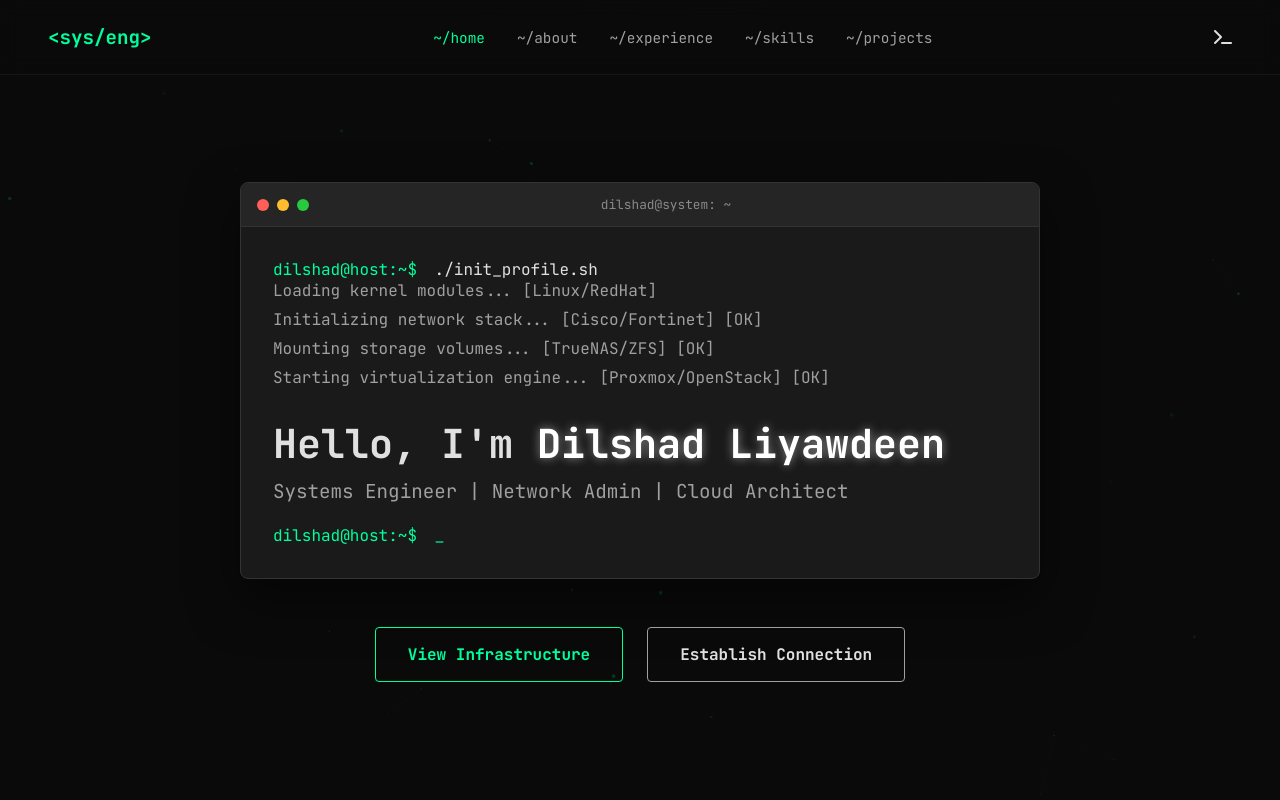
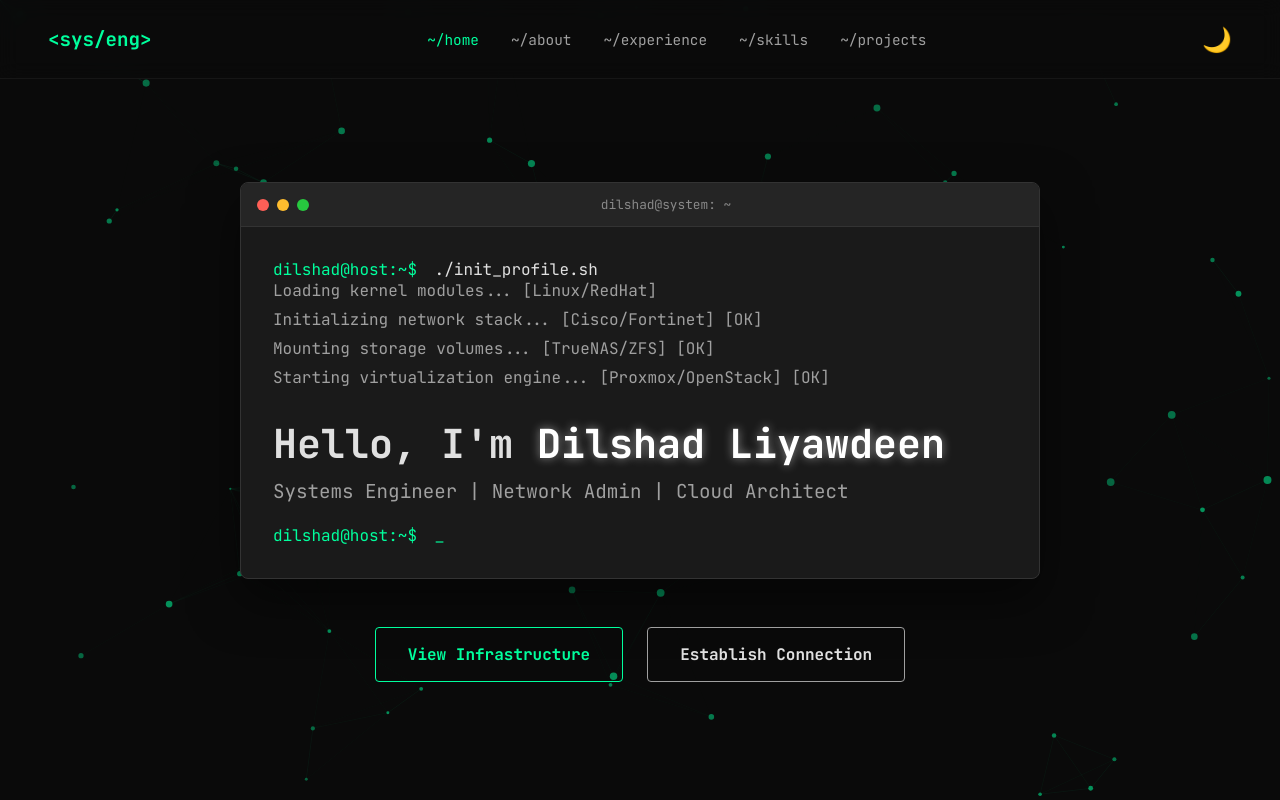
Before and after one commit to dilshadliyawdeen-source/cloud-resume, a plain HTML site: page index.html in a window 1280 px wide. Both pictures are taken after a click on the link "~/home". Shown: the top 800 px of the page. Drawn offline with Linux system fonts and the light colour scheme.

Commit message:
Add interactive background, theme toggle, and visitor counter

```diff
--- a/index.html
+++ b/index.html
@@ -27,7 +27,7 @@
             <a href="#projects">~/projects</a>
         </div>
         <div class="theme-toggle">
-            <i class="fas fa-terminal"></i>
+            <span id="theme-icon" style="font-size: 1.5rem; cursor: pointer;">🌙</span>
         </div>
     </nav>
 
@@ -248,6 +248,9 @@
             <a href="mailto:dilshadliyawdeen@gmail.com"><i class="fas fa-envelope"></i></a>
         </div>
         <p class="status">System Status: <span class="online">ONLINE</span></p>
+        <div class="visitor-counter">
+            <i class="fas fa-eye"></i> Visitors: <span id="visitor-count">...</span>
+        </div>
     </footer>
 
     <script src="script.js"></script>
--- a/script.js
+++ b/script.js
@@ -4,6 +4,17 @@ const ctx = canvas.getContext('2d');
 
 let width, height;
 let particles = [];
+let mouse = { x: null, y: null };
+
+window.addEventListener('mousemove', (e) => {
+    mouse.x = e.x;
+    mouse.y = e.y;
+});
+
+window.addEventListener('mouseout', () => {
+    mouse.x = null;
+    mouse.y = null;
+});
 
 function resize() {
     width = canvas.width = window.innerWidth;
@@ -16,8 +27,8 @@ class Particle {
         this.y = Math.random() * height;
         this.vx = (Math.random() - 0.5) * 0.5;
         this.vy = (Math.random() - 0.5) * 0.5;
-        this.size = Math.random() * 2;
-        this.color = `rgba(0, 255, 157, ${Math.random() * 0.5})`;
+        this.size = Math.random() * 3 + 1; // Larger particles (1-4px)
+        this.color = `rgba(0, 255, 157, ${Math.random() * 0.3 + 0.5})`; // Brighter (0.5-0.8 opacity)
     }
 
     update() {
@@ -38,7 +49,7 @@ class Particle {
 
 function initParticles() {
     particles = [];
-    for (let i = 0; i < 50; i++) {
+    for (let i = 0; i < 80; i++) { // More particles
         particles.push(new Particle());
     }
 }
@@ -64,6 +75,28 @@ function animateParticles() {
                 ctx.moveTo(p.x, p.y);
                 ctx.lineTo(p2.x, p2.y);
                 ctx.stroke();
+            }
+        }
+
+        // Mouse interaction
+        if (mouse.x != null) {
+            const dx = p.x - mouse.x;
+            const dy = p.y - mouse.y;
+            const dist = Math.sqrt(dx * dx + dy * dy);
+
+            if (dist < 200) {
+                ctx.strokeStyle = `rgba(0, 255, 157, ${0.2 - dist / 2000})`;
+                ctx.lineWidth = 1;
+                ctx.beginPath();
+                ctx.moveTo(p.x, p.y);
+                ctx.lineTo(mouse.x, mouse.y);
+                ctx.stroke();
+
+                // Subtle attraction
+                if (dist < 200) {
+                    p.vx -= dx * 0.0001;
+                    p.vy -= dy * 0.0001;
+                }
             }
         }
     });
@@ -125,12 +158,53 @@ function animateValue(obj, start, end, duration) {
     window.requestAnimationFrame(step);
 }
 
+// Theme Toggle
+const themeToggle = document.querySelector('.theme-toggle');
+const body = document.body;
+const icon = document.getElementById('theme-icon');
+
+if (themeToggle && icon) {
+    // Check for saved theme
+    if (localStorage.getItem('theme') === 'light') {
+        body.classList.add('light-mode');
+        icon.textContent = '☀️';
+    }
+
+    themeToggle.addEventListener('click', () => {
+        body.classList.toggle('light-mode');
+
+        if (body.classList.contains('light-mode')) {
+            localStorage.setItem('theme', 'light');
+            icon.textContent = '☀️';
+        } else {
+            localStorage.setItem('theme', 'dark');
+            icon.textContent = '🌙';
+        }
+    });
+}
+
+// Visitor Counter (Mock for Demo)
+const counterElement = document.getElementById('visitor-count');
+if (counterElement) {
+    // Simulate API call
+    setTimeout(() => {
+        let count = localStorage.getItem('visitorCount') || 1024;
+        count = parseInt(count) + 1;
+        localStorage.setItem('visitorCount', count);
+        counterElement.innerText = count;
+        counterElement.parentElement.classList.add('loaded');
+    }, 1000);
+}
+
 // Smooth scrolling for nav links
 document.querySelectorAll('a[href^="#"]').forEach(anchor => {
     anchor.addEventListener('click', function (e) {
         e.preventDefault();
-        document.querySelector(this.getAttribute('href')).scrollIntoView({
-            behavior: 'smooth'
-        });
+        const target = document.querySelector(this.getAttribute('href'));
+        if (target) {
+            target.scrollIntoView({
+                behavior: 'smooth'
+            });
+        }
     });
 });
--- a/style.css
+++ b/style.css
@@ -32,7 +32,7 @@ body {
     width: 100%;
     height: 100%;
     z-index: -1;
-    opacity: 0.4;
+    opacity: 0.7;
 }
 
 /* Navbar */
```
